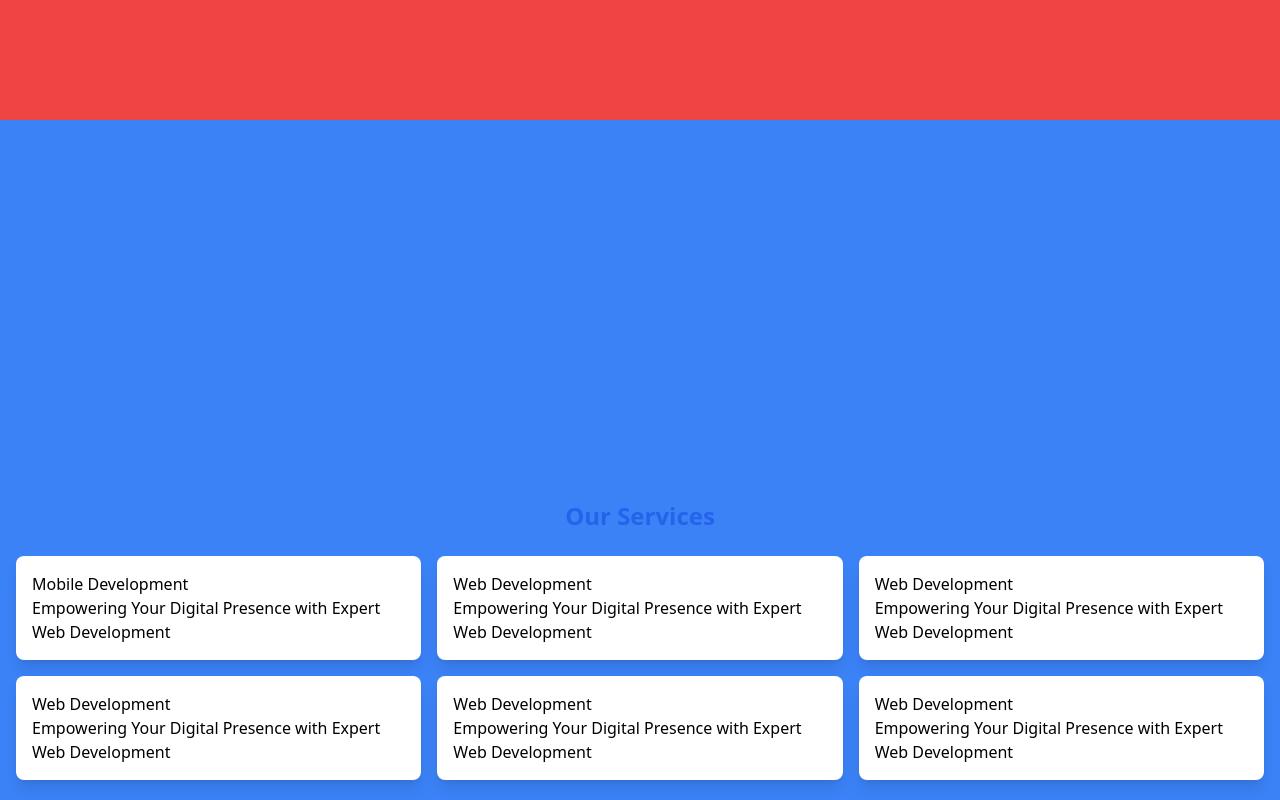
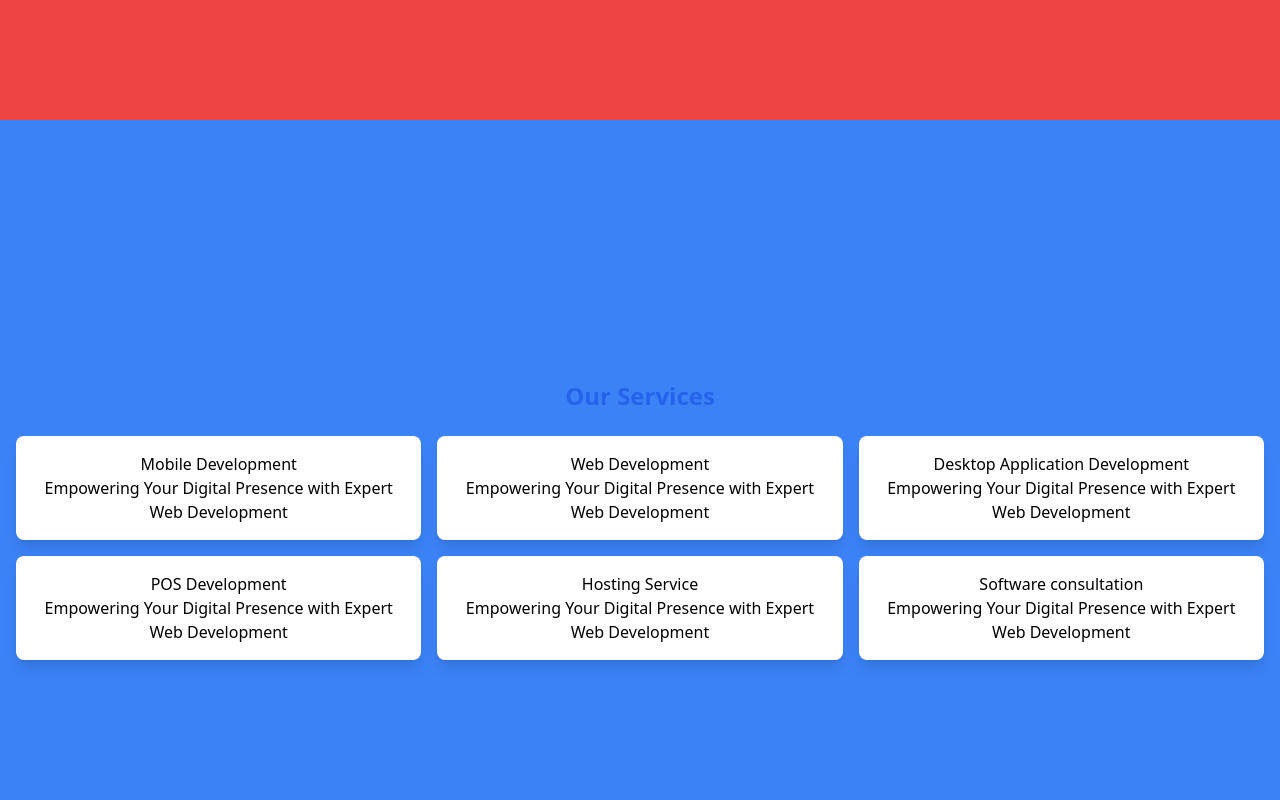
Before and after one commit to kodfec/official_site, a Next.js app: page / in a window 1280 px wide. Shown: the part 1480-2280 px from the top of the page. Built offline with nearby package versions, Linux system fonts and the light colour scheme.

Commit message:
services

```diff
--- a/src/app/component/Card3.tsx
+++ b/src/app/component/Card3.tsx
@@ -1,6 +1,6 @@
 const Card3 = () => {
   return (
-    <div className="container mx-auto px-4 py-8 mt-60">
+    <div className="container mx-auto px-4 ">
       <div className="text-center mb-6">
         <span className="text-2xl font-semibold text-blue-600">
           Our Services
@@ -8,28 +8,28 @@ const Card3 = () => {
       </div>
       <div className="grid grid-cols-1 sm:grid-cols-2 md:grid-cols-3 lg:grid-cols-3 gap-4">
         <div className="bg-white p-4 rounded-lg shadow-lg">
-          <h5>Mobile Development</h5>
-          <p>Empowering Your Digital Presence with Expert Web Development</p>
+          <h5 className="text-center">Mobile Development</h5>
+          <p className="text-center">Empowering Your Digital Presence with Expert Web Development</p>
         </div>
         <div className="bg-white p-4 rounded-lg shadow-lg">
-          <h5>Web Development</h5>
-          <p>Empowering Your Digital Presence with Expert Web Development</p>
+          <h5 className="text-center">Web Development</h5>
+          <p  className="text-center">Empowering Your Digital Presence with Expert Web Development</p>
         </div>
         <div className="bg-white p-4 rounded-lg shadow-lg">
-          <h5>Web Development</h5>
-          <p>Empowering Your Digital Presence with Expert Web Development</p>
+          <h5 className="text-center">Desktop Application Development</h5>
+          <p  className="text-center">Empowering Your Digital Presence with Expert Web Development</p>
         </div>
         <div className="bg-white p-4 rounded-lg shadow-lg">
-          <h5>Web Development</h5>
-          <p>Empowering Your Digital Presence with Expert Web Development</p>
+          <h5 className="text-center">POS Development</h5>
+          <p  className="text-center">Empowering Your Digital Presence with Expert Web Development</p>
         </div>
         <div className="bg-white p-4 rounded-lg shadow-lg">
-          <h5>Web Development</h5>
-          <p>Empowering Your Digital Presence with Expert Web Development</p>
+          <h5 className="text-center">Hosting Service</h5>
+          <p  className="text-center">Empowering Your Digital Presence with Expert Web Development</p>
         </div>
         <div className="bg-white p-4 rounded-lg shadow-lg">
-          <h5>Web Development</h5>
-          <p>Empowering Your Digital Presence with Expert Web Development</p>
+          <h5 className="text-center">Software consultation</h5>
+          <p  className="text-center">Empowering Your Digital Presence with Expert Web Development</p>
         </div>
       </div>
     </div>
--- a/src/app/page.tsx
+++ b/src/app/page.tsx
@@ -38,7 +38,7 @@ export default function Home() {
         </div>
 
         {/* thrid card */}
-        <div className="card bg-blue-500">
+        <div className="card bg-blue-500 py-8">
           <Card3/>
         </div>
       {/* </div> */}
```
